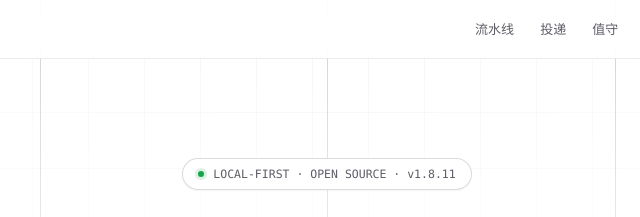
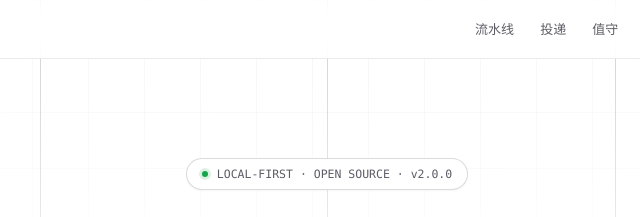
Before and after one commit to zhaojiale001016/video-hub, a plain HTML site: page docs/index.html in a window 1280 px wide. Shown: the top 217 px of the page, 313-953 px from the left. Drawn offline with Linux system fonts and the light colour scheme.

Commit message:
release v2.0.0 — 终版
Co-Authored-By: Devin <158243242+devin-ai-integration[bot]@users.noreply.github.com>

Generated with [Devin](https://devin.ai)

```diff
--- a/docs/index.html
+++ b/docs/index.html
@@ -293,7 +293,7 @@ footer{border-top:1px solid var(--line);background:var(--bg2)}
 <header class="hero">
   <div class="hero-bg"><span class="beam b1"></span><span class="beam b2"></span><span class="beam b3"></span></div>
   <div class="wrap">
-    <div class="eyebrow rv in"><i></i>LOCAL-FIRST · OPEN SOURCE · v1.8.11</div>
+    <div class="eyebrow rv in"><i></i>LOCAL-FIRST · OPEN SOURCE · v2.0.0</div>
     <h1 class="rv in" style="--d:.06s">订阅源进。<br><span class="dim">各平台的稿件出。</span></h1>
     <p class="sub rv in" style="--d:.12s">video-hub 把你选的外网订阅源，跑成一条显式流水线：下载、字幕、中文元数据、审核、逐平台投递。<em>每一步可观察、可干预、可补投</em>——全部跑在你自己的机器上。</p>
     <div class="ctas rv in" style="--d:.18s">
```
Also changed, not shown: CHANGELOG.md.
